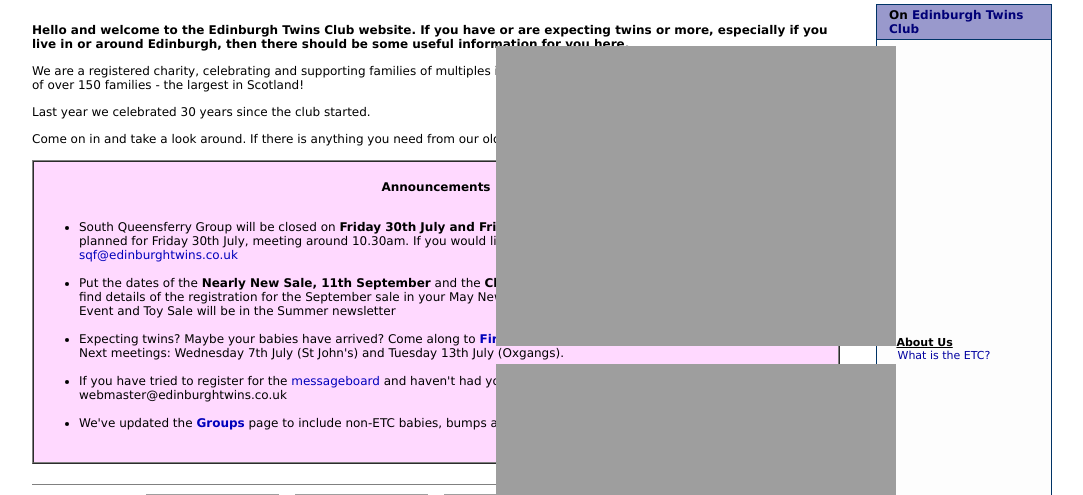
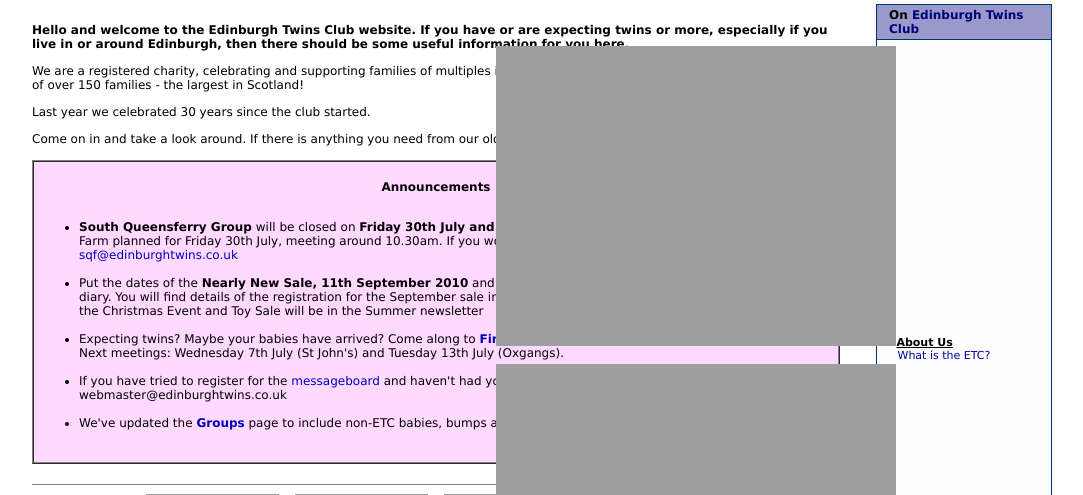
Before and after one commit to eltmc/etc-website-2010, a PHP site: page / in a window 1280 px wide. Shown: the part 152-647 px from the top of the page, without its empty margins (96-1179 px from the left). Run offline with PHP 8.4, Linux system fonts and the light colour scheme; grey boxes are pictures that could not be loaded.

Commit message:
Added year to announcement dates; bolded placename

```diff
--- a/index.php
+++ b/index.php
@@ -34,16 +34,16 @@
           <p>
             <center><b>Announcements</b></center><br/>
             <ul>
-              <li>South Queensferry Group will be closed on <b>Friday
-              30th July and Friday 13th August</b>.  There is a an
+              <li><b>South Queensferry Group</b> will be closed on <b>Friday
+              30th July and Friday 13th August 2010</b>.  There is a an
               outing to Mill Farm planned for Friday 30th July,
               meeting around 10.30am. If you would like to come along
               please contact Michelle on <a
               href="mailto:sqf@edinburghtwins.co.uk">sqf@edinburghtwins.co.uk</a></li><br>
 
               <li>Put the dates of the <b>Nearly New Sale, 11th
-              September</b> and the <b>Christmas Event, 6th
-              November</b> in your diary. You will find details of the
+              September 2010</b> and the <b>Christmas Event, 6th
+              November 2010</b> in your diary. You will find details of the
               registration for the September sale in your May
               Newsletter and further information about the Christmas
               Event and Toy Sale will be in the Summer newsletter</li><br>
```
